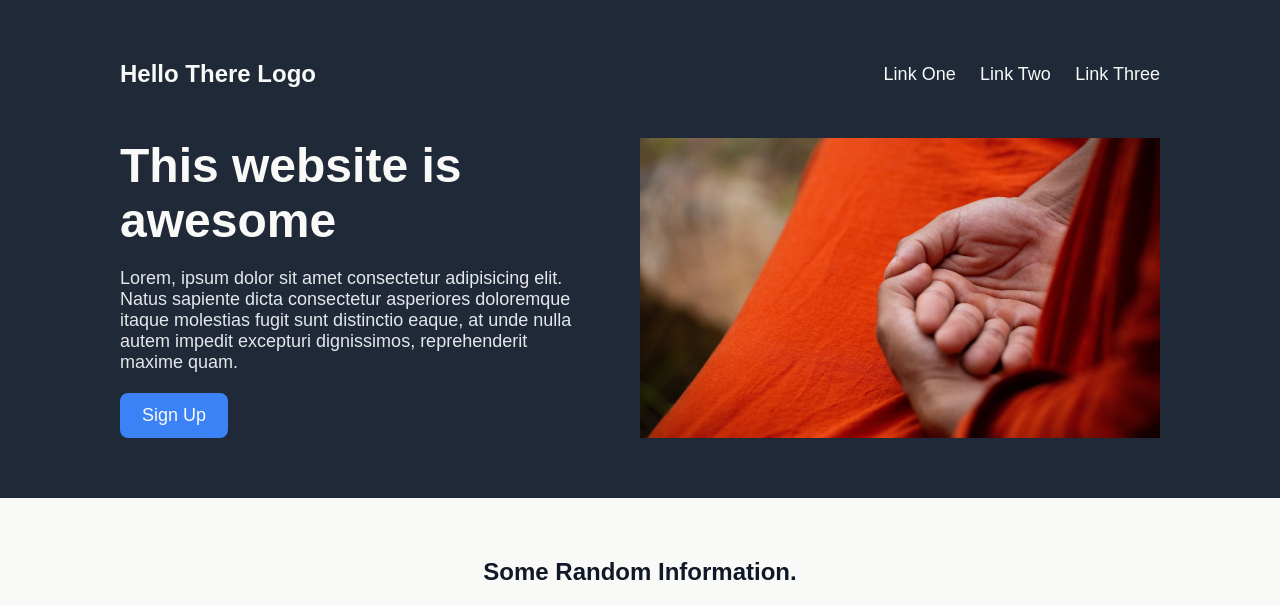
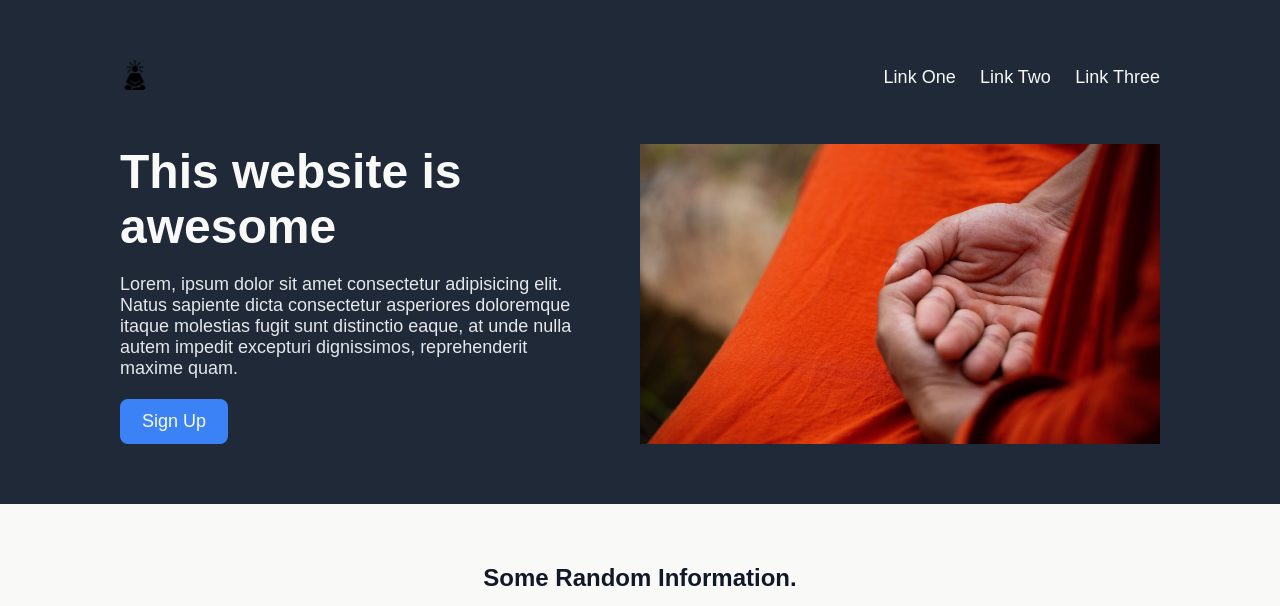
Before and after one commit to vitanovtd/Meditation-blog, a plain HTML site: page index.html in a window 1280 px wide. Shown: the top 606 px of the page. Drawn offline with Linux system fonts and the light colour scheme.

Commit message:
added logo and adjusted style

```diff
--- a/index.html
+++ b/index.html
@@ -9,7 +9,9 @@
   <body>
     <div class="hero-section">
       <div class="header-part">
-        <div class="header-logo">Hello There Logo</div>
+        <div class="header-logo">
+          <img src="./images/meditation.png" alt="Meditation logo" />
+        </div>
         <nav class="header-links">
           <a href="">Link One</a>
           <a href="">Link Two</a>
--- a/style.css
+++ b/style.css
@@ -21,17 +21,16 @@ body {
   margin-bottom: 50px;
 }
 
+.header-logo img {
+  height: 30px;
+  width: auto;
+}
+
 .header-links a {
   text-decoration: none;
   color: #f9faf8;
   font-size: 18px;
   margin-left: 20px;
-}
-
-.header-logo {
-  color: #f9faf8;
-  font-size: 24px;
-  font-weight: bold;
 }
 
 .main-info {
```
Also changed, not shown: images/meditation.png (added).
